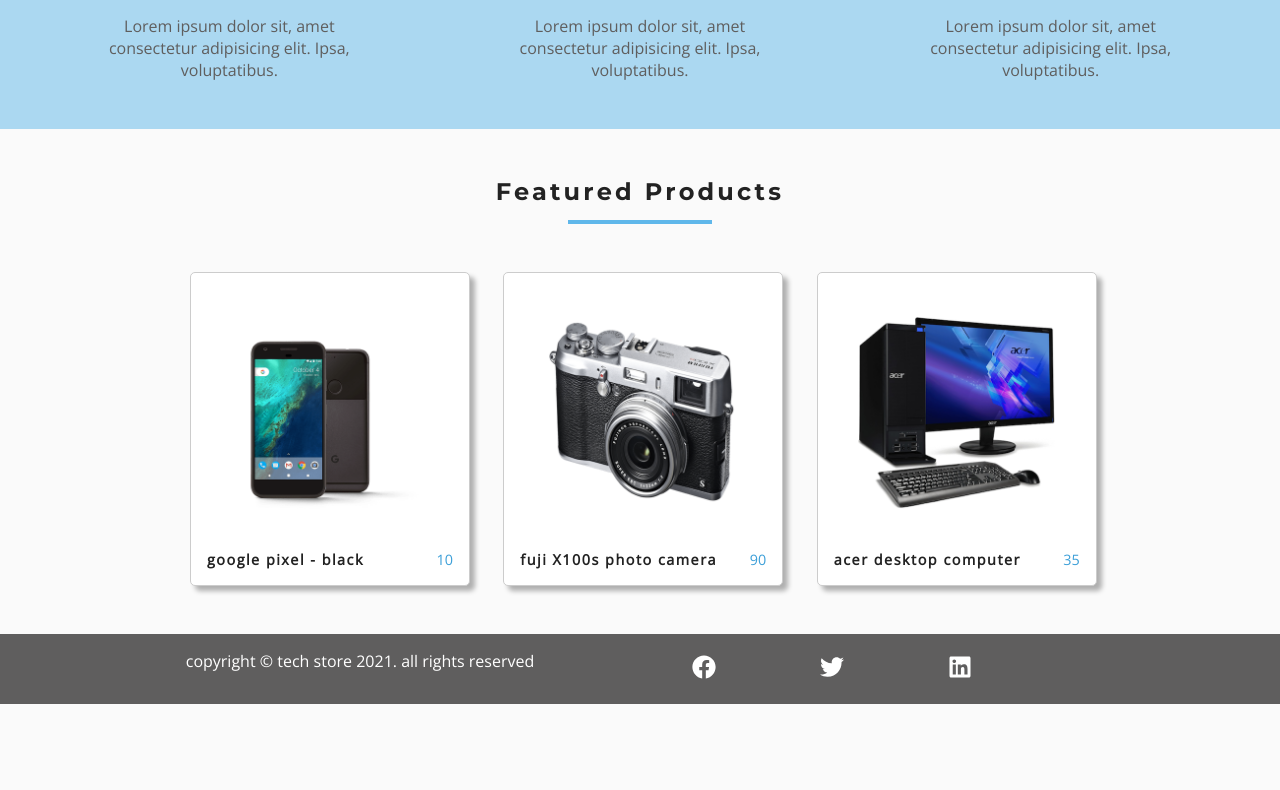
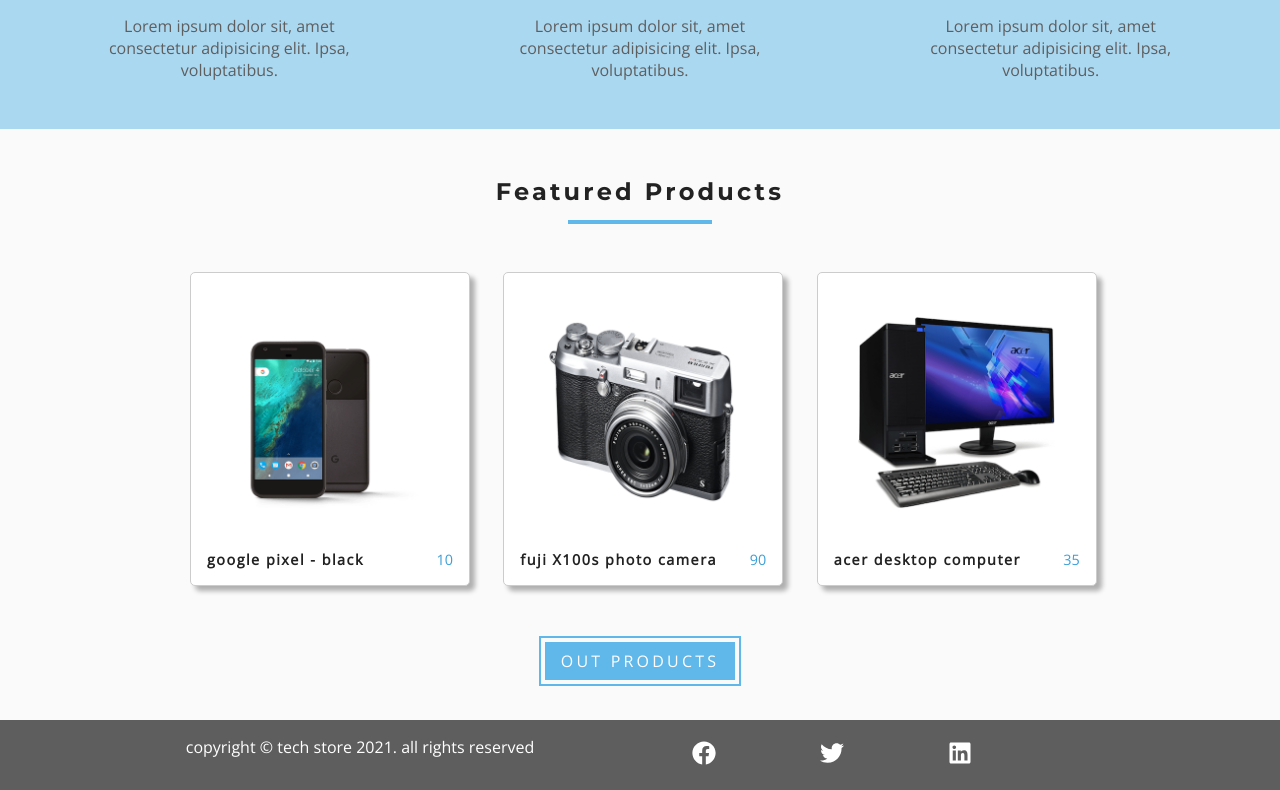
Before and after one commit to amirhosseinNouri/tech-store, a React (Create React App) app: page / in a window 1280 px wide. Shown: the part 974-1764 px from the top of the page. Before the commit the page ends 1678 px from the top, so only its background shows below. Built offline with nearby package versions, Linux system fonts and the light colour scheme.

Commit message:
Link to all products added to Featured component

```diff
--- a/src/components/HomePage/Featured.js
+++ b/src/components/HomePage/Featured.js
@@ -16,12 +16,16 @@
           return <Product product={item} key={item.id}></Product>;
         })}
       </div>
+      <Link to="/products" className="btn" style={{margin : "1.5rem"}}>
+        out products
+      </Link>
     </Wrapper>
   );
 }
 
 const Wrapper = styled.section`
   padding: 3rem 2rem 1rem 2rem;
+  text-align : center ;
 
   .items {
     display: grid;
```
Also changed, not shown: 1 other file (tests, documents, lock files or other folders).
